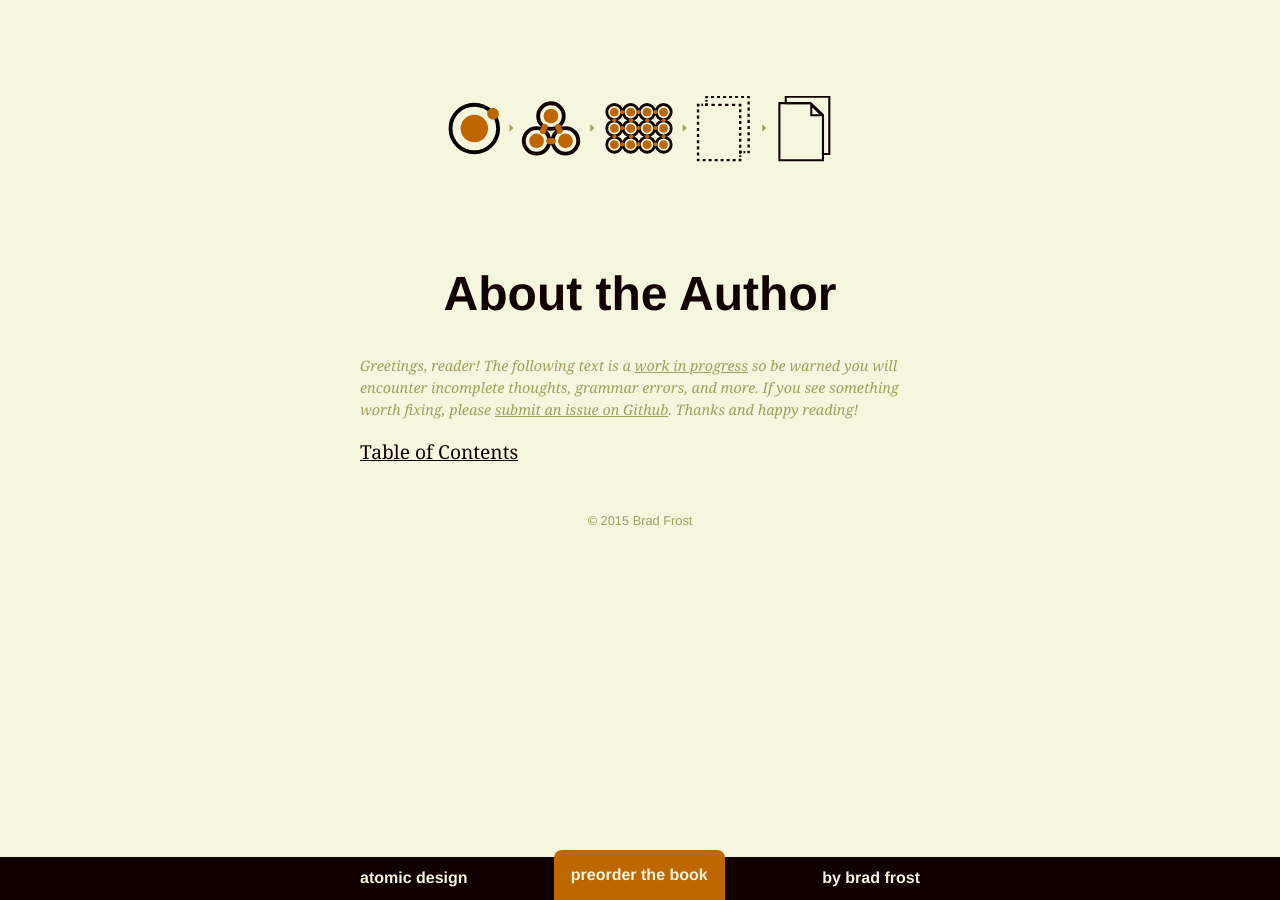
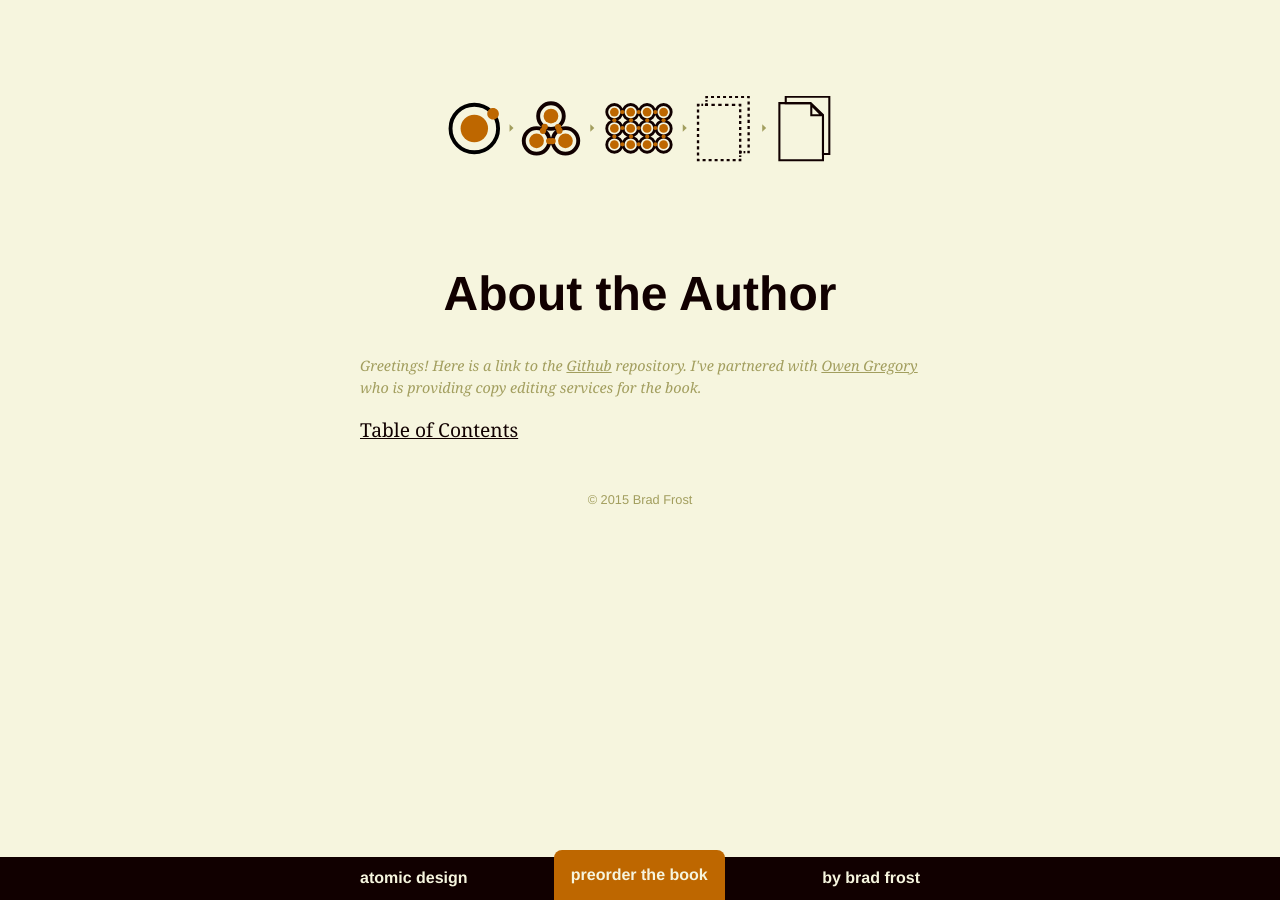
Before and after one commit to bradfrost/atomic-design, a Jekyll site: the page built from author.md, in a window 1280 px wide. Built offline with Jekyll 4.4.1, drawn with Linux system fonts in a browser that asks for light colours.

Commit message:
Change text in the greeting for the edits branch

```diff
--- a/_includes/note.html
+++ b/_includes/note.html
@@ -1,3 +1,3 @@
 <div class="note">
-	<p>Greetings, reader! The following text is a <a href="http://bradfrost.com/blog/post/atomic-design-book/">work in progress</a> so be warned you will encounter incomplete thoughts, grammar errors, and more. If you see something worth fixing, please <a href="https://github.com/bradfrost/atomic-design">submit an issue on Github</a>. Thanks and happy reading!</p>
+	<p>Greetings! Here is a link to the <a href="https://github.com/bradfrost/atomic-design/tree/edits">Github</a> repository. I've partnered with <a href="http://fullcreammilk.co.uk/">Owen Gregory</a> who is providing copy editing services for the book.</p>
 </div>
```
